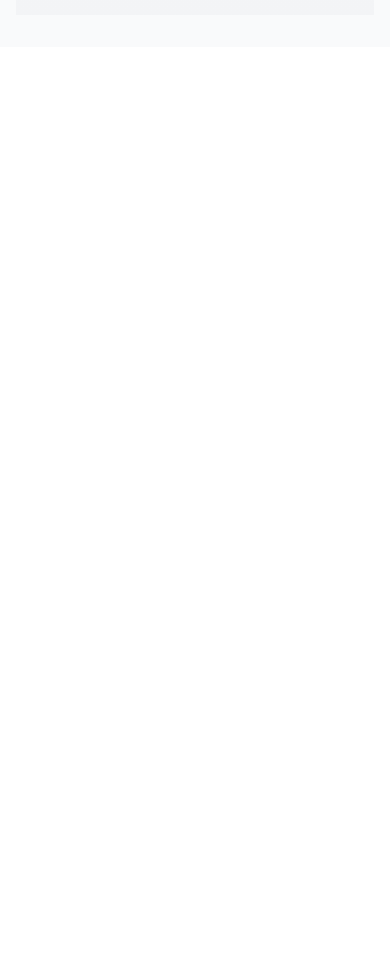
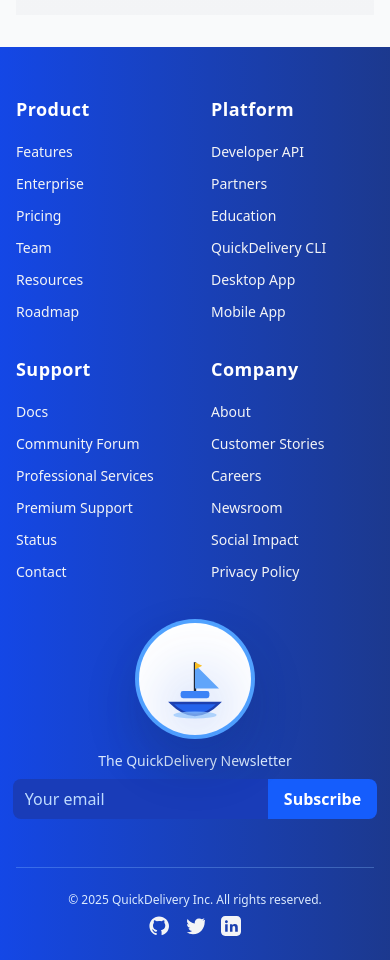
Before and after one commit to CHARANCHERRY123456/SpeakShip, a React (Vite) app in the folder client/: page / in a window 390 px wide. Shown: the part 6560-7520 px from the top of the page. Before the commit the page ends 6607 px from the top, so only its background shows below. Built offline with nearby package versions, Linux system fonts and the light colour scheme; no server answers.

Commit message:
footer is added

```diff
--- a/client/package.json
+++ b/client/package.json
@@ -17,7 +17,7 @@
     "client": "file:",
     "dotenv": "^16.5.0",
     "express-session": "^1.18.1",
-    "framer-motion": "^12.18.1",
+    "framer-motion": "^12.19.2",
     "lucide-react": "^0.513.0",
     "passport": "^0.7.0",
     "passport-google-oauth20": "^2.0.0",
--- a/client/src/App.jsx
+++ b/client/src/App.jsx
@@ -1,5 +1,5 @@
 import React, { useEffect } from 'react';
-import { BrowserRouter as Router, Routes, Route } from 'react-router-dom';
+import { BrowserRouter as Router, Routes, Route, useLocation } from 'react-router-dom';
 import './App.css';
 import Navbar from './components/Navbar';
 import CustomerOrdersPage from './features/orders/pages/CustomerOrders';
@@ -14,13 +14,14 @@
 import DriverDeliveryPage from './features/delivery/pages/DriverDeliveryPage';
 import ProtectedRoute from './components/ProtectedRoute';
 import ProfilePage from './features/profile/pages/ProfilePage';
-import { useNavigate } from 'react-router-dom'; // <--- Add this line
+import { useNavigate } from 'react-router-dom';
 import DriverOrdersPage from './features/orders/pages/DriverOrdersPage';
 import DeliveryDetailsPage from './features/delivery/pages/DeliveryDetailsPage';
 import ReviewsPage from './features/feedback/pages/ReviewsPage';
+import Footer from './components/Footer/Footer';
 function App() {
   return (
-    <div className="min-h-screen bg-gray-50">
+    <div className="min-h-screen bg-gray-50 flex flex-col">
       <Toaster position="top-right" reverseOrder={false} />
       <AuthProvider>
         <Router>
@@ -35,16 +36,19 @@
 function AuthRoutes() {
   const { isAuthenticated, currentUser } = useAuth();
   const navigate = useNavigate();
+  const location = useLocation(); // Get current location
+
   useEffect(() => {
     if (isAuthenticated && currentUser) {
       if (location.pathname === '/login') {
-      navigate('/', { replace: true }); // Redirect to profile page
+        navigate('/', { replace: true });
       }
     }
-  // ... rest of the useEffect
   }, [isAuthenticated, currentUser, navigate, location.pathname]);
+
   return (
-    <main className="max-w-5xl mx-auto w-full px-4 py-8">
+    <>
+      <main className="max-w-5xl mx-auto w-full px-4 py-8 flex-grow">
         <Routes>
           <Route path="/orders" element={<CustomerOrdersPage />} />
           <Route path="/orders/driver" element={
@@ -73,7 +77,6 @@
             </ProtectedRoute>
           } />
           <Route path="/" element={<Home/>}/>
-        {/* Add the ReviewsPage route, protected for drivers */}
           <Route
             path="/reviews"
             element={
@@ -82,9 +85,10 @@
               </ProtectedRoute>
             }
           />
-        {/* Add more routes as needed */}
         </Routes>
       </main>
+      {location.pathname !== '/login' && <Footer />}
+    </>
   );
 }
 
--- /dev/null
+++ b/client/src/components/Footer/Footer.jsx
@@ -0,0 +1,157 @@
+import React from "react";
+
+const mascot =
+  "https://cdn.dribbble.com/userupload/43435636/file/original-58ba2613383f6fa8e8e3f4e941e175c7.png?resize=400x0";
+
+const footerLinks = [
+  {
+    title: "Product",
+    links: [
+      "Features",
+      "Enterprise",
+      "Pricing",
+      "Team",
+      "Resources",
+      "Roadmap"
+    ],
+  },
+  {
+    title: "Platform",
+    links: [
+      "Developer API",
+      "Partners",
+      "Education",
+      "QuickDelivery CLI",
+      "Desktop App",
+      "Mobile App"
+    ],
+  },
+  {
+    title: "Support",
+    links: [
+      "Docs",
+      "Community Forum",
+      "Professional Services",
+      "Premium Support",
+      "Status",
+      "Contact"
+    ],
+  },
+  {
+    title: "Company",
+    links: [
+      "About",
+      "Customer Stories",
+      "Careers",
+      "Newsroom",
+      "Social Impact",
+      "Privacy Policy"
+    ],
+  },
+];
+
+export default function Footer() {
+  return (
+    <footer className="bg-gradient-to-r from-blue-700 to-blue-900 text-gray-100 pt-12 pb-6 px-4">
+      <div className="max-w-7xl mx-auto flex flex-col lg:flex-row lg:justify-between gap-12">
+        {/* Left: Links */}
+        <div className="grid grid-cols-2 md:grid-cols-4 gap-8 flex-1">
+          {footerLinks.map((section) => (
+            <div key={section.title}>
+              <h4 className="text-white font-bold text-lg md:text-2xl mb-4 tracking-wide">{section.title}</h4>
+              <ul className="space-y-2">
+                {section.links.map((link) => (
+                  <li key={link}>
+                    <a
+                      href="#"
+                      className="hover:text-blue-200 transition-colors duration-200 text-sm"
+                    >
+                      {link}
+                    </a>
+                  </li>
+                ))}
+              </ul>
+            </div>
+          ))}
+        </div>
+        {/* Right: Mascot, Ship, Newsletter */}
+        <div className="flex flex-col items-center justify-between min-w-[220px]">
+          {/* Ship SVG with left-right animation */}
+          <div className="flex flex-col items-center mb-4">
+            <div className="relative flex items-center justify-center mb-2">
+              <span className="absolute w-28 h-28 rounded-full bg-white ring-4 ring-blue-400 drop-shadow-2xl"></span>
+              <svg
+                viewBox="0 0 80 80"
+                className="w-24 h-24 relative animate-ship-sail"
+                style={{ filter: "drop-shadow(0 8px 32px rgba(37,99,235,0.7))" }}
+                fill="none"
+                xmlns="http://www.w3.org/2000/svg"
+              >
+                {/* Hull */}
+                <path
+                  d="M20 60 Q40 80 60 60 Z"
+                  fill="#2563eb"
+                  stroke="#1e40af"
+                  strokeWidth="2"
+                />
+                {/* Deck */}
+                <rect x="28" y="50" width="24" height="6" rx="2" fill="#3b82f6" />
+                {/* Mast */}
+                <rect x="39" y="26" width="2" height="24" fill="#1e293b" />
+                {/* Sail */}
+                <polygon points="40,28 40,48 60,48" fill="#60a5fa" />
+                {/* Flag */}
+                <polygon points="40,26 40,32 46,29" fill="#fbbf24" />
+                {/* Waves */}
+                <ellipse cx="40" cy="70" rx="18" ry="3" fill="#93c5fd" opacity="0.7" />
+              </svg>
+            </div>
+          </div>
+          {/* Newsletter */}
+          <div className="text-center">
+            <p className="mb-2 text-sm text-blue-100 font-medium">The QuickDelivery Newsletter</p>
+            <form className="flex">
+              <input
+                type="email"
+                placeholder="Your email"
+                className="rounded-l-lg px-3 py-2 bg-blue-800 text-gray-100 placeholder:text-blue-200 focus:outline-none focus:ring-2 focus:ring-blue-300"
+              />
+              <button
+                type="submit"
+                className="rounded-r-lg px-4 py-2 bg-blue-600 text-white font-semibold hover:bg-blue-500 transition-colors"
+              >
+                Subscribe
+              </button>
+            </form>
+          </div>
+        </div>
+      </div>
+      {/* Divider */}
+      <div className="border-t border-blue-300/30 mt-12 pt-6 flex flex-col md:flex-row items-center justify-between max-w-7xl mx-auto">
+        <span className="text-xs text-blue-100 mb-2 md:mb-0">
+          © {new Date().getFullYear()} QuickDelivery Inc. All rights reserved.
+        </span>
+        <div className="flex space-x-4">
+          <a href="#" className="hover:text-blue-200 transition-colors">
+            {/* GitHub icon */}
+            <svg className="w-5 h-5" fill="currentColor" viewBox="0 0 24 24">
+              <path d="M12 .5C5.73.5.5 5.73.5 12c0 5.08 3.29 9.39 7.86 10.91.58.11.79-.25.79-.56v-2.1c-3.2.7-3.87-1.54-3.87-1.54-.53-1.34-1.3-1.7-1.3-1.7-1.06-.72.08-.7.08-.7 1.17.08 1.78 1.2 1.78 1.2 1.04 1.78 2.74 1.27 3.41.97.11-.76.41-1.27.75-1.56-2.55-.29-5.23-1.28-5.23-5.7 0-1.26.45-2.29 1.19-3.09-.12-.29-.52-1.46.11-3.05 0 0 .97-.31 3.18 1.18a11.1 11.1 0 0 1 2.9-.39c.99 0 1.99.13 2.9.39 2.2-1.49 3.17-1.18 3.17-1.18.63 1.59.23 2.76.12 3.05.74.8 1.18 1.83 1.18 3.09 0 4.43-2.68 5.41-5.24 5.7.42.36.8 1.09.8 2.2v3.26c0 .31.21.67.8.56C20.71 21.39 24 17.08 24 12c0-6.27-5.23-11.5-12-11.5z"/>
+            </svg>
+          </a>
+          <a href="#" className="hover:text-blue-200 transition-colors">
+            {/* Twitter icon */}
+            <svg className="w-5 h-5" fill="currentColor" viewBox="0 0 24 24">
+              <path d="M24 4.56c-.89.39-1.85.65-2.86.77a4.93 4.93 0 0 0 2.16-2.72 9.86 9.86 0 0 1-3.13 1.2A4.92 4.92 0 0 0 16.62 3c-2.73 0-4.94 2.21-4.94 4.94 0 .39.04.77.12 1.13A14 14 0 0 1 3.1 3.57a4.93 4.93 0 0 0-.67 2.49c0 1.72.87 3.23 2.2 4.12-.8-.03-1.56-.25-2.23-.62v.06c0 2.4 1.7 4.41 3.95 4.87-.41.11-.84.17-1.28.17-.31 0-.61-.03-.9-.08.61 1.9 2.38 3.29 4.48 3.32A9.87 9.87 0 0 1 2 19.54a13.94 13.94 0 0 0 7.56 2.22c9.07 0 14.04-7.52 14.04-14.04 0-.21 0-.41-.01-.61A10.02 10.02 0 0 0 24 4.56z"/>
+            </svg>
+          </a>
+          <a href="#" className="hover:text-blue-200 transition-colors">
+            {/* LinkedIn icon */}
+            <svg className="w-5 h-5" fill="currentColor" viewBox="0 0 24 24">
+              <path d="M19 0h-14c-2.76 0-5 2.24-5 5v14c0 2.76 2.24 5 5 5h14c2.76 0 5-2.24 5-5v-14c0-2.76-2.24-5-5-5zm-11 19h-3v-9h3v9zm-1.5-10.29c-.97 0-1.75-.79-1.75-1.75s.78-1.75 1.75-1.75 1.75.79 1.75 1.75-.78 1.75-1.75 1.75zm13.5 10.29h-3v-4.5c0-1.08-.02-2.47-1.5-2.47-1.5 0-1.73 1.17-1.73 2.39v4.58h-3v-9h2.88v1.23h.04c.4-.76 1.38-1.56 2.84-1.56 3.04 0 3.6 2 3.6 4.59v4.74z"/>
+            </svg>
+          </a>
+        </div>
+      </div>
+    </footer>
+  );
+}
```
Also changed, not shown: 1 other file (tests, documents, lock files or other folders). Lines whose indentation alone changed are shown as unchanged.
